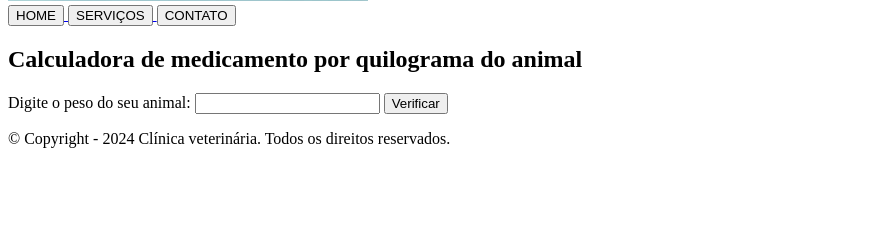
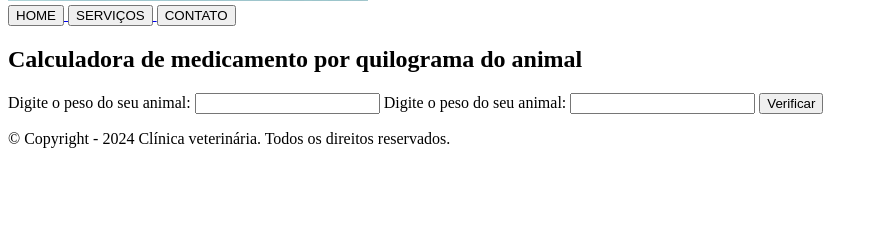
Before and after one commit to valentinaiwonder/vetlifenovo, a Flask app: template templates/medicamento_mg.html in a window 1280 px wide. Shown: the part 367-599 px from the top of the page, without its empty margins (0-878 px from the left). Run offline with Flask 3, Linux system fonts and the light colour scheme; the template is opened without the code that fills it, so the values that code supplies are empty.

Commit message:
Update medicamento_mg.html

```diff
--- a/templates/medicamento_mg.html
+++ b/templates/medicamento_mg.html
@@ -29,8 +29,10 @@
             </div>
             <div>
                 <form action="/verificar_medicamento_mg" method="post"> <!-- Formulário para enviar o número para verificação -->
-                    <label for="peso">Digite o peso do seu animal:</label> <!-- Rótulo do campo de entrada -->
-                    <input type="number" id="peso" name="peso" required> <!-- Campo de entrada para o número -->
+                    <label for="peso_animal">Digite o peso do seu animal:</label> <!-- Rótulo do campo de entrada -->
+                    <input type="number" id="peso_animal" name="peso_animal" required> <!-- Campo de entrada para o número -->
+                    <label for="grau_desidratacao">Digite o peso do seu animal:</label> <!-- Rótulo do campo de entrada -->
+                    <input type="number" id="grau_desidratacao" name="grau_desidratacao" required>
                     <button type="submit">Verificar</button> <!-- Botão de envio do formulário -->
                 </form>
                 <div id="medicamento_mg">
```
